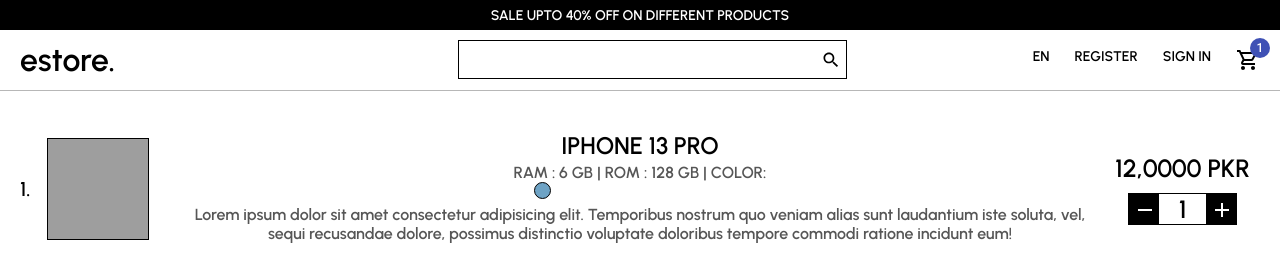
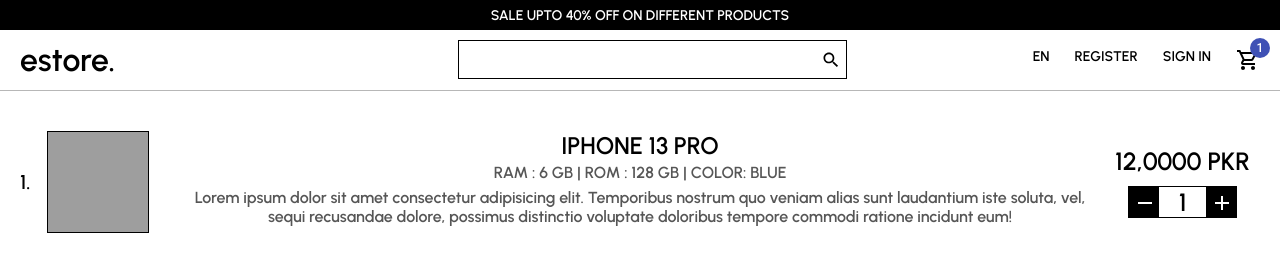
Before and after one commit to waqar-ahmed51/React-Project-e-commerce-app-estore.com, a React (Create React App) app in the folder e-commerce-project/: page / in a window 1280 px wide. Shown: the top 253 px of the page. Built offline with nearby package versions, Linux system fonts and the light colour scheme; grey boxes are pictures that could not be loaded.

Commit message:
Update Cart.jsx

```diff
--- a/e-commerce-project/src/pages/Cart.jsx
+++ b/e-commerce-project/src/pages/Cart.jsx
@@ -52,20 +52,6 @@ const Desc = styled.p`
   margin: 3px;
   color: #565656;
   text-align: center;
-`;
-
-const Color = styled.div`
-  background-color: #${(props) => props.color};
-  border: 1px solid black;
-  margin-left: 20px;
-  width: 15px;
-  height: 15px;
-  border-radius: 50%;
-  cursor: pointer;
-  &:hover {
-    transform: scale(1.2);
-    transition: all 0.3s ease;
-  }
 `;
 
 const ProdctPrice = styled.div`
@@ -162,9 +148,7 @@ const Cart = () => {
           </ProducImage>
           <ProdctDetails>
             <Title>IPHONE 13 PRO</Title>
-            <Desc>
-              RAM : 6 GB | ROM : 128 GB | COLOR: <Color color="6EA3C5"></Color>
-            </Desc>
+            <Desc>RAM : 6 GB | ROM : 128 GB | COLOR: BLUE</Desc>
             <Desc>
               Lorem ipsum dolor sit amet consectetur adipisicing elit.
               Temporibus nostrum quo veniam alias sunt laudantium iste soluta,
```
